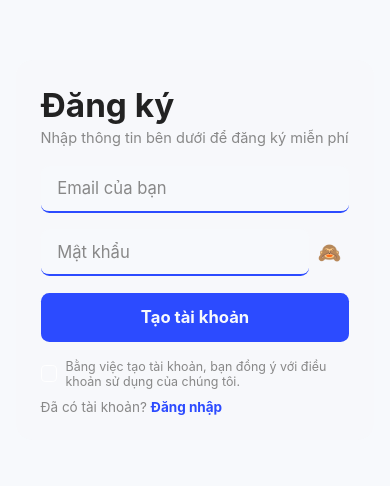
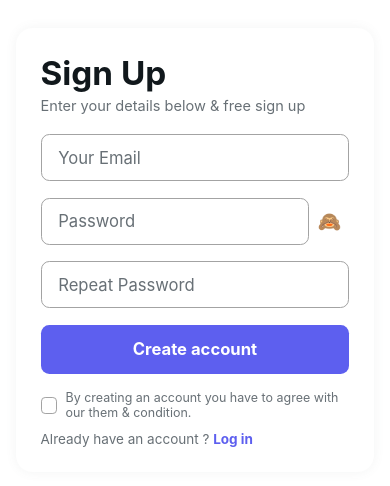
Before and after one commit to Huyin311/InnerCardFinal, a React Native app: screen /Signup in a window 390 px wide. Shown: the part 172-658 px from the top of the page. Built offline with nearby package versions, Linux system fonts and the light colour scheme.

Commit message:
done db login/signup

```diff
--- a/App.tsx
+++ b/App.tsx
@@ -1,12 +1,11 @@
 import React from "react";
+import { DarkModeProvider } from "./app/DarkModeContext";
+import { LanguageProvider } from "./app/LanguageContext";
 import AppNavigator from "./AppNavigator";
-import { DarkModeProvider } from "./app/DarkModeContext";
-import { LanguageProvider } from "./app/LanguageContext"; // Thêm dòng này
 
 export default function App() {
   return (
     <LanguageProvider>
-      {" "}
       <DarkModeProvider>
         <AppNavigator />
       </DarkModeProvider>
--- a/components/Auth/LoginForm.tsx
+++ b/components/Auth/LoginForm.tsx
@@ -8,16 +8,17 @@ import {
   KeyboardAvoidingView,
   Platform,
   Dimensions,
+  Alert,
+  ActivityIndicator,
 } from "react-native";
-import { useDarkMode } from "../../app/DarkModeContext";
-import { useLanguage } from "../../app/LanguageContext";
-import { lightTheme, darkTheme } from "../../app/theme";
+import { Colors } from "../../constants/Colors";
+import { supabase } from "../../supabase/supabaseClient";
 import type { StackNavigationProp } from "@react-navigation/stack";
 import type { RootStackParamList } from "../../AppNavigator";
 
-// Responsive helpers
-const { width: SCREEN_WIDTH } = Dimensions.get("window");
-const isTablet = Math.min(SCREEN_WIDTH, 0) >= 600;
+// Responsive helpers...
+const { width: SCREEN_WIDTH, height: SCREEN_HEIGHT } = Dimensions.get("window");
+const isTablet = Math.min(SCREEN_WIDTH, SCREEN_HEIGHT) >= 600;
 const clamp = (v: number, min: number, max: number) =>
   Math.max(Math.min(v, max), min);
 const baseWidth = 375;
@@ -27,70 +28,47 @@ const scale = (size: number) => {
   const ratio = SCREEN_WIDTH / baseWidth;
   return clamp(size * ratio, size * minScale, size * maxScale);
 };
+// ----------
 
 type Props = {
   navigation: StackNavigationProp<RootStackParamList, "Login">;
-};
-
-const TEXT = {
-  title: { vi: "Đăng nhập", en: "Log In" },
-  email: { vi: "Email của bạn", en: "Your Email" },
-  password: { vi: "Mật khẩu", en: "Password" },
-  forgot: { vi: "Quên mật khẩu?", en: "Forget password?" },
-  login: { vi: "Đăng nhập", en: "Login" },
-  noAccount: { vi: "Chưa có tài khoản?", en: "Don't have an account?" },
-  signup: { vi: "Đăng ký", en: "Sign up" },
 };
 
 export default function LoginForm({ navigation }: Props) {
   const [email, setEmail] = useState("");
   const [password, setPassword] = useState("");
   const [showPassword, setShowPassword] = useState(false);
+  const [loading, setLoading] = useState(false);
 
-  const { darkMode } = useDarkMode();
-  const { lang } = useLanguage();
-  const theme = darkMode ? darkTheme : lightTheme;
-
-  // Chỉnh độ rộng viền tuỳ ý
-  const SIDE_BORDER_WIDTH = 16;
+  const handleLogin = async () => {
+    if (!email || !password) {
+      Alert.alert("Error", "Please enter both email and password.");
+      return;
+    }
+    setLoading(true);
+    const { error, data } = await supabase.auth.signInWithPassword({
+      email,
+      password,
+    });
+    setLoading(false);
+    if (error) {
+      Alert.alert("Login failed", error.message);
+      return;
+    }
+    // Success! Chuyển sang màn hình chính
+    navigation.replace("Tabs");
+  };
 
   return (
-    <View style={[styles.container, { backgroundColor: theme.background }]}>
-      {/* Viền trái */}
-      <View
-        style={[
-          styles.sideBorder,
-          { backgroundColor: theme.background, width: SIDE_BORDER_WIDTH },
-        ]}
-      />
-      {/* Nội dung chính */}
     <KeyboardAvoidingView
-        style={styles.screen}
+      style={styles.card}
       behavior={Platform.OS === "ios" ? "padding" : undefined}
     >
-        <View
-          style={[
-            styles.card,
-            {
-              backgroundColor: theme.card,
-              shadowColor: theme.primary,
-            },
-          ]}
-        >
-          <Text style={[styles.title, { color: theme.text }]}>
-            {TEXT.title[lang]}
-          </Text>
+      <Text style={styles.title}>Log In</Text>
       <TextInput
-            style={[
-              styles.input,
-              {
-                backgroundColor: theme.background,
-                color: theme.text,
-                borderBottomColor: theme.primary,
-              },
-            ]}
-            placeholder={TEXT.email[lang]}
-            placeholderTextColor={theme.subText}
+        style={styles.input}
+        placeholder="Your Email"
+        placeholderTextColor={Colors.light.icon}
         value={email}
         onChangeText={setEmail}
         keyboardType="email-address"
@@ -98,18 +76,9 @@ export default function LoginForm({ navigation }: Props) {
       />
       <View style={styles.passwordRow}>
         <TextInput
-              style={[
-                styles.input,
-                {
-                  flex: 1,
-                  marginBottom: 0,
-                  backgroundColor: theme.background,
-                  color: theme.text,
-                  borderBottomColor: theme.primary,
-                },
-              ]}
-              placeholder={TEXT.password[lang]}
-              placeholderTextColor={theme.subText}
+          style={[styles.input, { flex: 1, marginBottom: 0 }]}
+          placeholder="Password"
+          placeholderTextColor={Colors.light.icon}
           value={password}
           secureTextEntry={!showPassword}
           onChangeText={setPassword}
@@ -118,68 +87,47 @@ export default function LoginForm({ navigation }: Props) {
           style={styles.eyeBtn}
           onPress={() => setShowPassword((v) => !v)}
         >
-              <Text style={{ color: theme.subText, fontSize: scale(18) }}>
+          <Text style={{ color: Colors.light.icon, fontSize: scale(18) }}>
             {showPassword ? "👁️" : "🙈"}
           </Text>
         </TouchableOpacity>
       </View>
       <TouchableOpacity style={styles.forgotBtn}>
-            <Text style={[styles.forgotText, { color: theme.subText }]}>
-              {TEXT.forgot[lang]}
-            </Text>
+        <Text style={styles.forgotText}>Forget password?</Text>
       </TouchableOpacity>
       <TouchableOpacity
-            style={[styles.button, { backgroundColor: theme.primary }]}
-            onPress={() => navigation.navigate("Tabs")}
+        style={styles.button}
+        onPress={handleLogin}
+        disabled={loading}
       >
-            <Text style={[styles.buttonText, { color: theme.background }]}>
-              {TEXT.login[lang]}
-            </Text>
+        {loading ? (
+          <ActivityIndicator color="#fff" />
+        ) : (
+          <Text style={styles.buttonText}>Login</Text>
+        )}
       </TouchableOpacity>
       <View style={styles.row}>
-            <Text style={[styles.grayText, { color: theme.subText }]}>
-              {TEXT.noAccount[lang]}
-            </Text>
-            <Text
-              style={[styles.link, { color: theme.primary }]}
-              onPress={() => navigation.navigate("Signup")}
-            >
-              {TEXT.signup[lang]}
+        <Text style={styles.grayText}> Don&#39;t have an account? </Text>
+        <Text style={styles.link} onPress={() => navigation.navigate("Signup")}>
+          Sign up
         </Text>
       </View>
-        </View>
+      {/* ... phần còn lại giữ nguyên ... */}
     </KeyboardAvoidingView>
-      {/* Viền phải */}
-      <View
-        style={[
-          styles.sideBorder,
-          { backgroundColor: theme.background, width: SIDE_BORDER_WIDTH },
-        ]}
-      />
-    </View>
   );
 }
 
+// ... giữ nguyên phần styles của bạn ...
+// Responsive card width
 const CARD_WIDTH = clamp(Math.min(SCREEN_WIDTH * 0.92, 410), 320, 500);
 
 const styles = StyleSheet.create({
-  container: {
-    flex: 1,
-    flexDirection: "row",
-    alignItems: "stretch",
-  },
-  sideBorder: {
-    height: "100%",
-  },
-  screen: {
-    flex: 1,
-    justifyContent: "center",
-    alignItems: "center",
-  },
   card: {
     width: CARD_WIDTH,
+    backgroundColor: Colors.light.background,
     borderRadius: scale(16),
     padding: scale(22),
+    shadowColor: Colors.light.icon,
     shadowOpacity: 0.08,
     shadowRadius: scale(10),
     elevation: 3,
@@ -190,18 +138,21 @@ const styles = StyleSheet.create({
   title: {
     fontSize: scale(30),
     fontWeight: "bold",
+    color: Colors.light.text,
     marginBottom: scale(16),
     alignSelf: "flex-start",
   },
   input: {
     width: "100%",
+    backgroundColor: Colors.light.background,
     borderRadius: scale(8),
     paddingHorizontal: scale(14),
     paddingVertical: scale(11),
     fontSize: scale(16),
     marginBottom: scale(13),
-    borderWidth: 0,
-    borderBottomWidth: 2,
+    borderWidth: 1,
+    borderColor: Colors.light.muted,
+    color: Colors.light.text,
   },
   passwordRow: {
     flexDirection: "row",
@@ -219,9 +170,11 @@ const styles = StyleSheet.create({
     marginVertical: scale(6),
   },
   forgotText: {
+    color: Colors.light.icon,
     fontSize: scale(13),
   },
   button: {
+    backgroundColor: Colors.light.tint,
     borderRadius: scale(8),
     paddingVertical: scale(13),
     width: "100%",
@@ -229,6 +182,7 @@ const styles = StyleSheet.create({
     marginVertical: scale(14),
   },
   buttonText: {
+    color: Colors.light.background,
     fontWeight: "bold",
     fontSize: scale(16),
   },
@@ -238,12 +192,13 @@ const styles = StyleSheet.create({
     alignSelf: "flex-start",
   },
   grayText: {
+    color: Colors.light.icon,
     fontSize: scale(13),
   },
   link: {
+    color: Colors.light.tint,
     fontWeight: "bold",
     fontSize: scale(13),
-    marginLeft: 4,
   },
   orRow: {
     flexDirection: "row",
@@ -252,12 +207,14 @@ const styles = StyleSheet.create({
     marginVertical: scale(12),
   },
   orText: {
+    color: Colors.light.icon,
     fontSize: scale(13),
     marginHorizontal: scale(10),
   },
   line: {
     flex: 1,
     height: 1,
+    backgroundColor: Colors.light.muted,
   },
   socialRow: {
     flexDirection: "row",
@@ -266,8 +223,10 @@ const styles = StyleSheet.create({
     gap: scale(16),
   },
   socialBtn: {
+    backgroundColor: Colors.light.background,
     borderRadius: scale(30),
     borderWidth: 1,
+    borderColor: Colors.light.muted,
     padding: scale(14),
     marginHorizontal: scale(10),
   },
--- a/components/Auth/SignupForm.tsx
+++ b/components/Auth/SignupForm.tsx
@@ -8,14 +8,15 @@ import {
   KeyboardAvoidingView,
   Platform,
   Dimensions,
+  Alert,
+  ActivityIndicator,
 } from "react-native";
-import { lightTheme, darkTheme } from "../../app/theme";
+import { Colors } from "../../constants/Colors";
+import { supabase } from "../../supabase/supabaseClient";
 import type { StackNavigationProp } from "@react-navigation/stack";
 import type { RootStackParamList } from "../../AppNavigator";
-import { useDarkMode } from "../../app/DarkModeContext";
-import { useLanguage } from "../../app/LanguageContext";
 
-// ----- Responsive helpers -----
+// Responsive helpers...
 const { width: SCREEN_WIDTH, height: SCREEN_HEIGHT } = Dimensions.get("window");
 const isTablet = Math.min(SCREEN_WIDTH, SCREEN_HEIGHT) >= 600;
 const clamp = (v: number, min: number, max: number) =>
@@ -27,81 +28,69 @@ const scale = (size: number) => {
   const ratio = SCREEN_WIDTH / baseWidth;
   return clamp(size * ratio, size * minScale, size * maxScale);
 };
-// --------------------------------
+// ----------
 
 type Props = {
   navigation: StackNavigationProp<RootStackParamList, "Signup">;
 };
 
-const TEXT = {
-  title: { vi: "Đăng ký", en: "Sign Up" },
-  subtitle: {
-    vi: "Nhập thông tin bên dưới để đăng ký miễn phí",
-    en: "Enter your details below & free sign up",
-  },
-  email: { vi: "Email của bạn", en: "Your Email" },
-  password: { vi: "Mật khẩu", en: "Password" },
-  createAccount: { vi: "Tạo tài khoản", en: "Create account" },
-  agree: {
-    vi: "Bằng việc tạo tài khoản, bạn đồng ý với điều khoản sử dụng của chúng tôi.",
-    en: "By creating an account you have to agree with our terms & condition.",
-  },
-  already: { vi: "Đã có tài khoản?", en: "Already have an account?" },
-  login: { vi: "Đăng nhập", en: "Log in" },
-};
-
 export default function SignupForm({ navigation }: Props) {
   const [email, setEmail] = useState("");
   const [password, setPassword] = useState("");
+  const [passwordAgain, setPasswordAgain] = useState("");
   const [showPassword, setShowPassword] = useState(false);
+  const [loading, setLoading] = useState(false);
 
-  const { darkMode } = useDarkMode();
-  const { lang } = useLanguage();
-  const theme = darkMode ? darkTheme : lightTheme;
-
-  // Độ rộng viền hai bên màn hình
-  const SIDE_BORDER_WIDTH = 16;
+  const handleSignUp = async () => {
+    if (!email || !password || !passwordAgain) {
+      Alert.alert("Error", "Please fill all fields.");
+      return;
+    }
+    if (password !== passwordAgain) {
+      Alert.alert("Error", "Passwords do not match.");
+      return;
+    }
+    setLoading(true);
+    const { error } = await supabase.auth.signUp({
+      email,
+      password,
+      options: {
+        emailRedirectTo: "https://your-app-domain.com/verified", // đổi thành domain app bạn nếu muốn
+      },
+    });
+    setLoading(false);
+    if (error) {
+      Alert.alert("Sign up failed", error.message);
+      return;
+    }
+    Alert.alert(
+      "Check your email",
+      "We have sent a confirmation email. Please confirm to activate your account.",
+      [
+        {
+          text: "OK",
+          onPress: () => navigation.replace("Login"),
+        },
+      ],
+    );
+    setEmail("");
+    setPassword("");
+    setPasswordAgain("");
+  };
 
   return (
-    <View style={[styles.container, { backgroundColor: theme.background }]}>
-      {/* Border trái */}
-      <View
-        style={[
-          styles.sideBorder,
-          { backgroundColor: theme.background, width: SIDE_BORDER_WIDTH },
-        ]}
-      />
-      {/* Nội dung */}
     <KeyboardAvoidingView
-        style={styles.screen}
+      style={styles.card}
       behavior={Platform.OS === "ios" ? "padding" : undefined}
     >
-        <View
-          style={[
-            styles.card,
-            {
-              backgroundColor: theme.card,
-              shadowColor: theme.primary,
-            },
-          ]}
-        >
-          <Text style={[styles.title, { color: theme.text }]}>
-            {TEXT.title[lang]}
-          </Text>
-          <Text style={[styles.subtitle, { color: theme.subText }]}>
-            {TEXT.subtitle[lang]}
+      <Text style={styles.title}>Sign Up</Text>
+      <Text style={styles.subtitle}>
+        Enter your details below & free sign up
       </Text>
       <TextInput
-            style={[
-              styles.input,
-              {
-                backgroundColor: theme.background,
-                color: theme.text,
-                borderBottomColor: theme.primary,
-              },
-            ]}
-            placeholder={TEXT.email[lang]}
-            placeholderTextColor={theme.subText}
+        style={styles.input}
+        placeholder="Your Email"
+        placeholderTextColor={Colors.light.icon}
         value={email}
         onChangeText={setEmail}
         keyboardType="email-address"
@@ -109,18 +98,9 @@ export default function SignupForm({ navigation }: Props) {
       />
       <View style={styles.passwordRow}>
         <TextInput
-              style={[
-                styles.input,
-                {
-                  flex: 1,
-                  marginBottom: 0,
-                  backgroundColor: theme.background,
-                  color: theme.text,
-                  borderBottomColor: theme.primary,
-                },
-              ]}
-              placeholder={TEXT.password[lang]}
-              placeholderTextColor={theme.subText}
+          style={[styles.input, { flex: 1, marginBottom: 0 }]}
+          placeholder="Password"
+          placeholderTextColor={Colors.light.icon}
           value={password}
           secureTextEntry={!showPassword}
           onChangeText={setPassword}
@@ -129,74 +109,57 @@ export default function SignupForm({ navigation }: Props) {
           style={styles.eyeBtn}
           onPress={() => setShowPassword((v) => !v)}
         >
-              <Text style={{ color: theme.subText, fontSize: scale(18) }}>
+          <Text style={{ color: Colors.light.icon, fontSize: scale(18) }}>
             {showPassword ? "👁️" : "🙈"}
           </Text>
         </TouchableOpacity>
       </View>
+      <TextInput
+        style={styles.input}
+        placeholder="Repeat Password"
+        placeholderTextColor={Colors.light.icon}
+        value={passwordAgain}
+        secureTextEntry={!showPassword}
+        onChangeText={setPasswordAgain}
+      />
       <TouchableOpacity
-            style={[styles.button, { backgroundColor: theme.primary }]}
-            onPress={() => navigation.replace("Login")}
+        style={styles.button}
+        onPress={handleSignUp}
+        disabled={loading}
       >
-            <Text style={[styles.buttonText, { color: theme.background }]}>
-              {TEXT.createAccount[lang]}
-            </Text>
+        {loading ? (
+          <ActivityIndicator color="#fff" />
+        ) : (
+          <Text style={styles.buttonText}>Create account</Text>
+        )}
       </TouchableOpacity>
       <View style={styles.checkRow}>
-            <View
-              style={[
-                styles.checkbox,
-                { borderColor: theme.section, backgroundColor: theme.card },
-              ]}
-            />
-            <Text style={[styles.checkLabel, { color: theme.subText }]}>
-              {TEXT.agree[lang]}
+        <View style={styles.checkbox} />
+        <Text style={styles.checkLabel}>
+          By creating an account you have to agree with our them & condition.
         </Text>
       </View>
       <View style={styles.row}>
-            <Text style={[styles.grayText, { color: theme.subText }]}>
-              {TEXT.already[lang]}{" "}
-            </Text>
-            <Text
-              style={[styles.link, { color: theme.primary }]}
-              onPress={() => navigation.replace("Login")}
-            >
-              {TEXT.login[lang]}
+        <Text style={styles.grayText}>Already have an account ? </Text>
+        <Text style={styles.link} onPress={() => navigation.replace("Login")}>
+          Log in
         </Text>
       </View>
-        </View>
     </KeyboardAvoidingView>
-      {/* Border phải */}
-      <View
-        style={[
-          styles.sideBorder,
-          { backgroundColor: theme.background, width: SIDE_BORDER_WIDTH },
-        ]}
-      />
-    </View>
   );
 }
+
+// ... giữ nguyên phần styles của bạn ...
 
 const CARD_WIDTH = clamp(Math.min(SCREEN_WIDTH * 0.92, 410), 320, 500);
 
 const styles = StyleSheet.create({
-  container: {
-    flex: 1,
-    flexDirection: "row",
-    alignItems: "stretch",
-  },
-  sideBorder: {
-    height: "100%",
-  },
-  screen: {
-    flex: 1,
-    justifyContent: "center",
-    alignItems: "center",
-  },
   card: {
     width: CARD_WIDTH,
+    backgroundColor: Colors.light.background,
     borderRadius: scale(16),
     padding: scale(24),
+    shadowColor: Colors.light.icon,
     shadowOpacity: 0.08,
     shadowRadius: scale(10),
     elevation: 3,
@@ -206,24 +169,27 @@ const styles = StyleSheet.create({
   title: {
     fontSize: scale(32),
     fontWeight: "bold",
+    color: Colors.light.text,
     marginBottom: scale(4),
     alignSelf: "flex-start",
   },
   subtitle: {
+    color: Colors.light.icon,
     fontSize: scale(14),
     marginBottom: scale(18),
     alignSelf: "flex-start",
   },
   input: {
     width: "100%",
+    backgroundColor: Colors.light.background,
     borderRadius: scale(8),
     paddingHorizontal: scale(16),
     paddingVertical: scale(12),
     fontSize: scale(16),
     marginBottom: scale(16),
-    borderWidth: 0,
-    borderBottomWidth: 2,
-    // borderBottomColor sẽ override inline để lấy theo theme
+    borderWidth: 1,
+    borderColor: Colors.light.muted,
+    color: Colors.light.text,
   },
   passwordRow: {
     flexDirection: "row",
@@ -235,6 +201,7 @@ const styles = StyleSheet.create({
     padding: scale(8),
   },
   button: {
+    backgroundColor: Colors.light.tint,
     borderRadius: scale(8),
     paddingVertical: scale(14),
     width: "100%",
@@ -242,6 +209,7 @@ const styles = StyleSheet.create({
     marginBottom: scale(16),
   },
   buttonText: {
+    color: Colors.light.background,
     fontWeight: "bold",
     fontSize: scale(16),
   },
@@ -256,11 +224,13 @@ const styles = StyleSheet.create({
     width: scale(16),
     height: scale(16),
     borderWidth: 1,
+    borderColor: Colors.light.muted,
     borderRadius: scale(4),
     marginRight: scale(8),
   },
   checkLabel: {
     fontSize: scale(12),
+    color: Colors.light.icon,
     flex: 1,
     flexWrap: "wrap",
   },
@@ -270,9 +240,11 @@ const styles = StyleSheet.create({
     alignSelf: "flex-start",
   },
   grayText: {
+    color: Colors.light.icon,
     fontSize: scale(13),
   },
   link: {
+    color: Colors.light.tint,
     fontWeight: "bold",
     fontSize: scale(13),
   },
--- a/package.json
+++ b/package.json
@@ -12,11 +12,12 @@
   },
   "dependencies": {
     "@expo/vector-icons": "^14.1.0",
-    "@react-native-async-storage/async-storage": "2.1.2",
+    "@react-native-async-storage/async-storage": "^2.1.2",
     "@react-navigation/bottom-tabs": "^7.3.14",
     "@react-navigation/elements": "^2.3.8",
     "@react-navigation/native": "^7.1.11",
     "@react-navigation/stack": "^7.3.4",
+    "@supabase/supabase-js": "^2.50.0",
     "eas-cli": "^16.11.0",
     "eslint-config-prettier": "^10.1.5",
     "eslint-plugin-prettier": "^5.4.1",
--- /dev/null
+++ b/supabase/supabaseClient.ts
@@ -0,0 +1,6 @@
+import { createClient } from "@supabase/supabase-js";
+
+export const supabase = createClient(
+  "https://prkrgozvwnyqgrouqlbf.supabase.co",
+  "eyJhbGciOiJIUzI1NiIsInR5cCI6IkpXVCJ9.eyJpc3MiOiJzdXBhYmFzZSIsInJlZiI6InBya3Jnb3p2d255cWdyb3VxbGJmIiwicm9sZSI6ImFub24iLCJpYXQiOjE3NTAzNzQxMjMsImV4cCI6MjA2NTk1MDEyM30.xeS9Dozsd9rgxDq92x6R7N9ah2GxuRFG8PC0V_HNsRg",
+);
```
Also changed, not shown: firebaseConfig.js (+5 -3 lines), 1 other file (tests, documents, lock files or other folders). Lines whose indentation alone changed are shown as unchanged.
